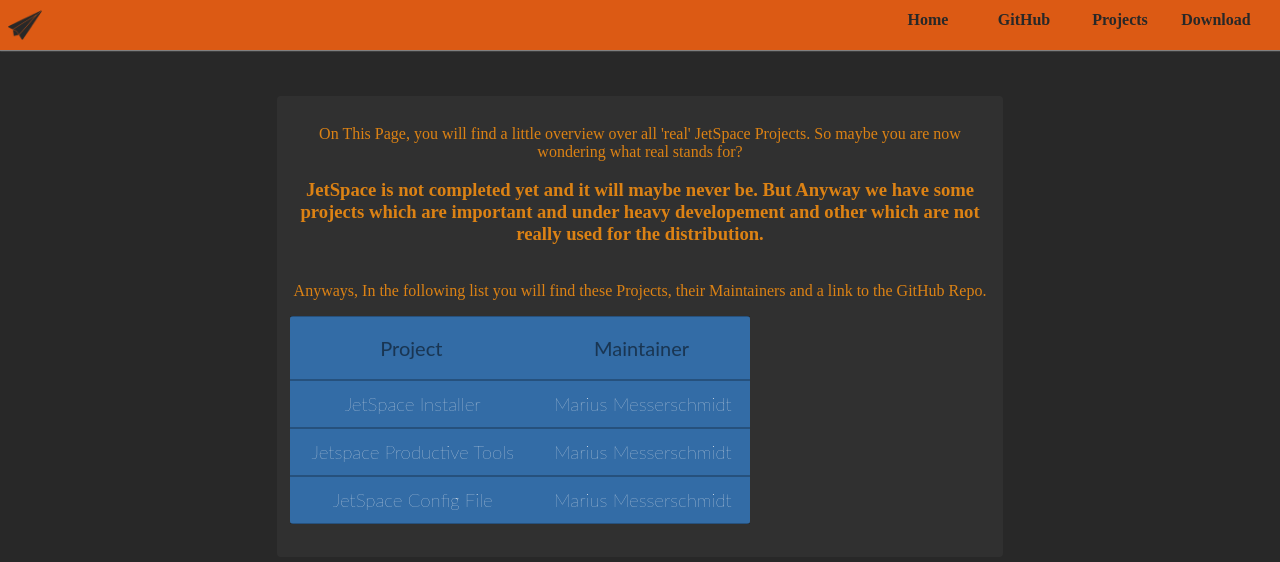
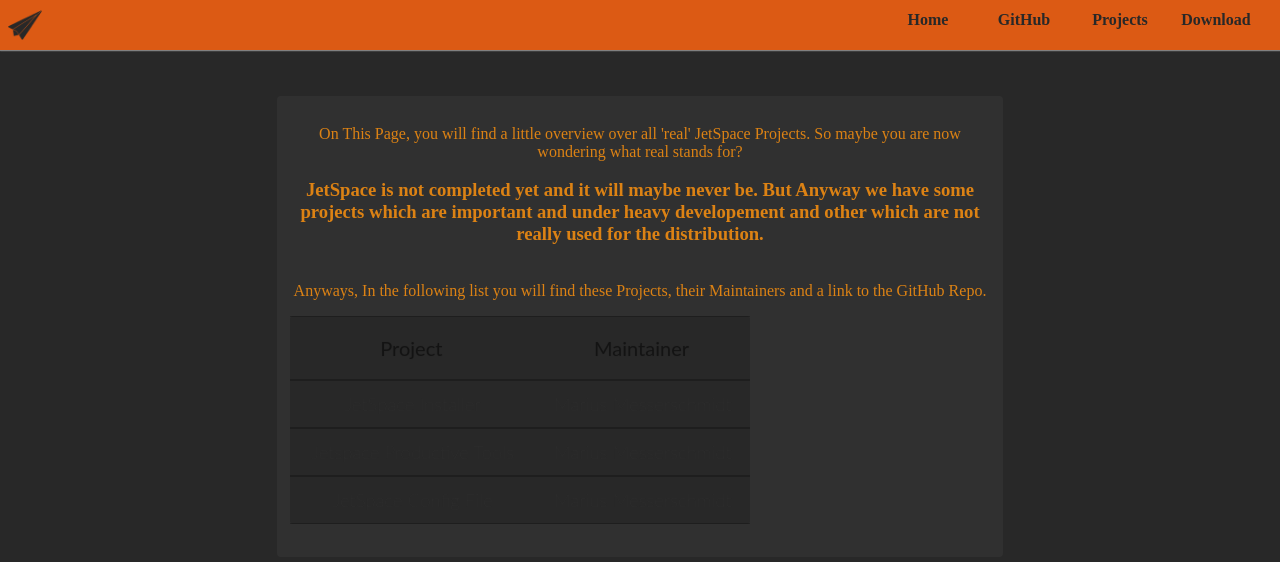
Before and after one commit to jetspace/jetspace.github.io, a plain HTML site: page status.html in a window 1280 px wide. Drawn offline with Linux system fonts and the light colour scheme.

Commit message:
new table color

```diff
--- a/stylesheet.css
+++ b/stylesheet.css
@@ -171,7 +171,7 @@
 }
 
 .listing td {
-		color: #f7f7f7;
+		color: rgb(40, 40, 40);
 		padding: 0.7em 1em 0.7em 1.15em;
 		text-shadow: 0 0 1px rgba(255,255,255,0.1);
 		font-size: 1.4em;
@@ -186,7 +186,7 @@
 	}
 	.listing {
 
-		background: #336ca6;
+		background: rgb(40, 40, 40);
 
 	}
 
```
